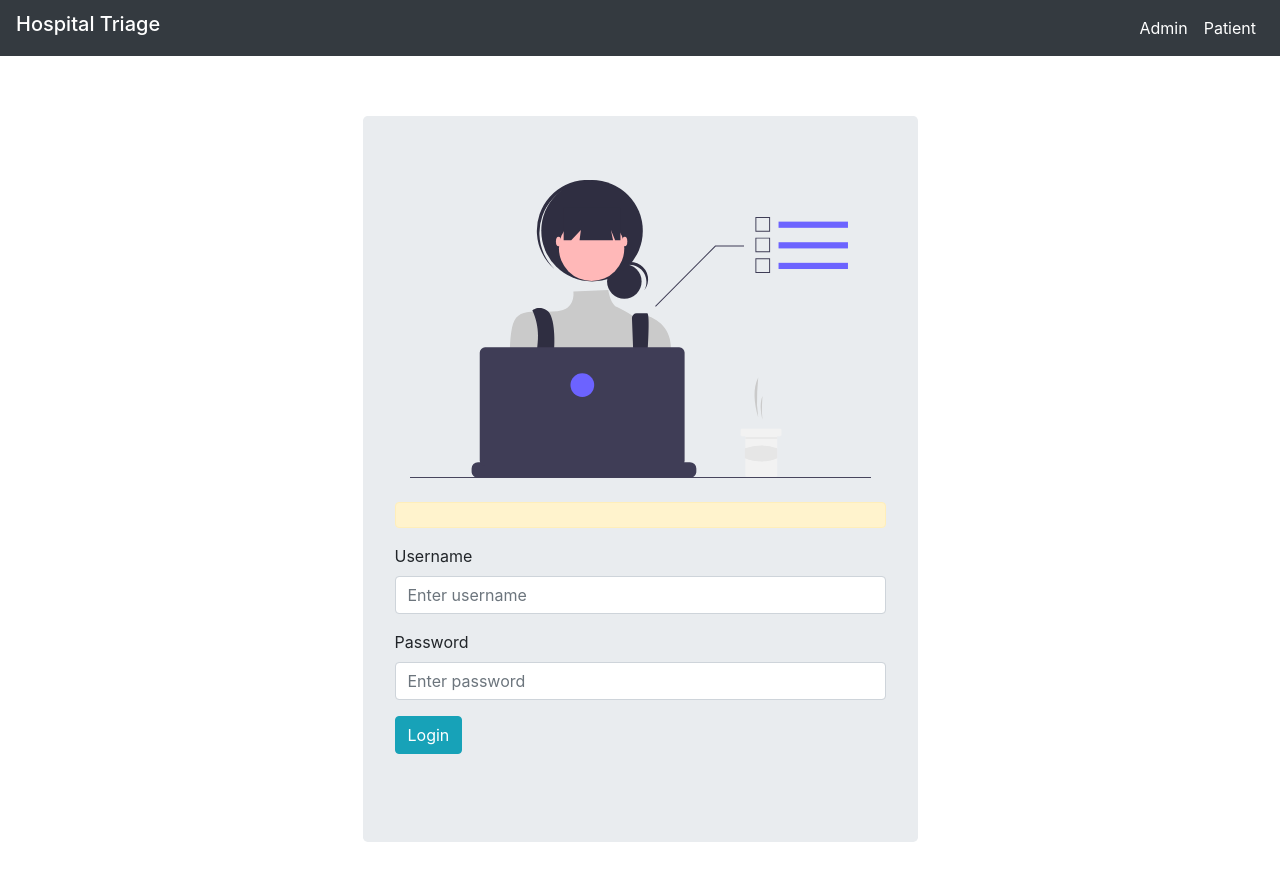
After one commit to matitika/emergency_waitlist, a PHP site: page /adminlogin.php in a window 1280 px wide. The commit adds this page. Run offline with PHP 8.4, Linux system fonts and the light colour scheme; some libraries are stand-ins or nearby versions.

Commit message:
feat: add admin login and logout

```diff
--- /dev/null
+++ b/adminlogin.php
@@ -0,0 +1,81 @@
+<?php
+
+session_start();
+include("include/db.php");
+
+if (isset($_POST["login"])) {
+    $username = $_POST["uname"];
+    $password = $_POST["pass"];
+
+    $error = array();
+    if (empty($username)){
+        $error['admin'] = "Enter username";
+    } else if (empty($password)) {
+        $error["admin"] = "Enter password";
+    }
+
+    if (empty($error)) {
+        $sql = "SELECT * FROM admin WHERE username='$username' AND password='$password'";
+        $result = mysqli_query($connective, $sql);
+
+        if (mysqli_num_rows($result) == 1) {
+            echo  "<script>alert('Successfully logged in as an admin')</script>";
+            $_SESSION['admin'] = $username;
+            header("Location:admin/index.php");
+            exit();
+        } else {
+            echo  "<script>alert('Invalid username or password')</script>";
+        }
+    }
+};
+
+?>
+
+<!DOCTYPE html>
+<html>
+    <head>
+        <title>Admin Login Page</title>
+    </head>
+    <body>
+        <?php
+            include("include/header.php");
+        ?>
+
+        <div style="margin-top: 60px;"></div>
+        <div class="container">
+            <div class="col-md-12">
+                <div class="row">
+                    <div class="col-md-3"></div>
+                    <div class="col-md-6 jumbotron">
+                        <img src="img/admin.svg" class="col-md-12">
+                        <form method="post" class="my-4">
+
+                            <div class="alert alert-warning">
+                                <?php
+                                    if (isset($error['admin'])) {
+                                        $display = $error['admin'];
+
+                                    } else {
+                                        $display = '';
+                                    }
+                                    echo''.$display.'';
+                                ?>
+                            </div>
+
+                            <div class="form-group">
+                                <label>Username</label>
+                                <input type="text" name="uname" class="form-control" autocomplete="off" placeholder="Enter username">
+                            </div>
+                            <div class="form-group">
+                                <label>Password</label>
+                                <input type="password" name="pass" class="form-control" autocomplete="off" placeholder="Enter password">
+                            </div>
+                            <input type="submit" name="login" class="btn btn-info" value="Login" placeholder="Login">
+                        </form>
+                    </div>
+                    <div class="col-md-3"></div>
+                </div>
+            </div>
+        </div>
+    </body>
+</html>
--- /dev/null
+++ b/include/db.php
@@ -0,0 +1,3 @@
+<?php
+
+$connective = mysqli_connect("localhost","root","","hotel_triage");
--- a/include/header.php
+++ b/include/header.php
@@ -17,8 +17,18 @@
             <div class="mr-auto"></div>
 
             <ul class="navbar-nav">
-                <li class="nav-item"><a href="" class="nav-link text-white">Admin</a></li>
-                <li class="nav-item"><a href="" class="nav-link text-white">Patient</a></li>
+                <?php
+                    if (isset($_SESSION['admin'])) {
+                        $user = $_SESSION['admin'];
+                        echo'
+                        <li class="nav-item"><a href="#" class="nav-link text-white">'.$user.'</a></li>
+                        <li class="nav-item"><a href="logout.php" class="nav-link text-white">Logout</a></li>';
+                    } else {
+                        echo '
+                        <li class="nav-item"><a href="adminlogin.php" class="nav-link text-white">Admin</a></li>
+                        <li class="nav-item"><a href="#" class="nav-link text-white">Patient</a></li>';
+                    }
+                ?>
             </ul>
 
         </nav>
--- a/index.php
+++ b/index.php
@@ -27,8 +27,8 @@
 
             <div class="col-md-6 hero-content">
             <h2>Welcome to Hospital Triage</h2>
-            <p class="lead">Hospital Triage helps admins and patients better understand waiting times in the emergency room.</p>
-            <form>
+            <p class="lead">Hospital Triage helps staff and patients better understand waiting times in the emergency room.</p>
+            <form method="post">
                 <div class="form-group">
                 <input type="text" class="form-control" placeholder="Username">
                 </div>
```
Also changed, not shown: admin/index.php (added, +15 -0 lines), admin/logout.php (added, +8 -0 lines), img/admin.svg (added), img/doctors.svg (added).
